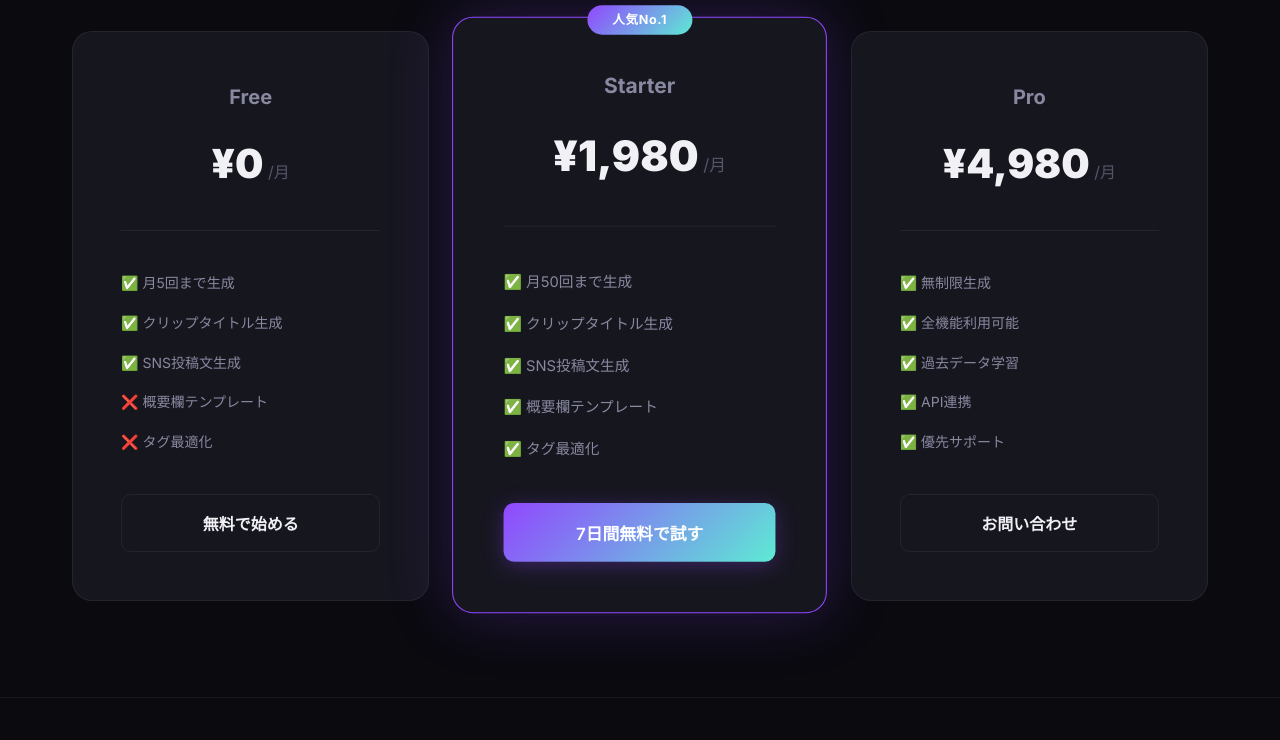
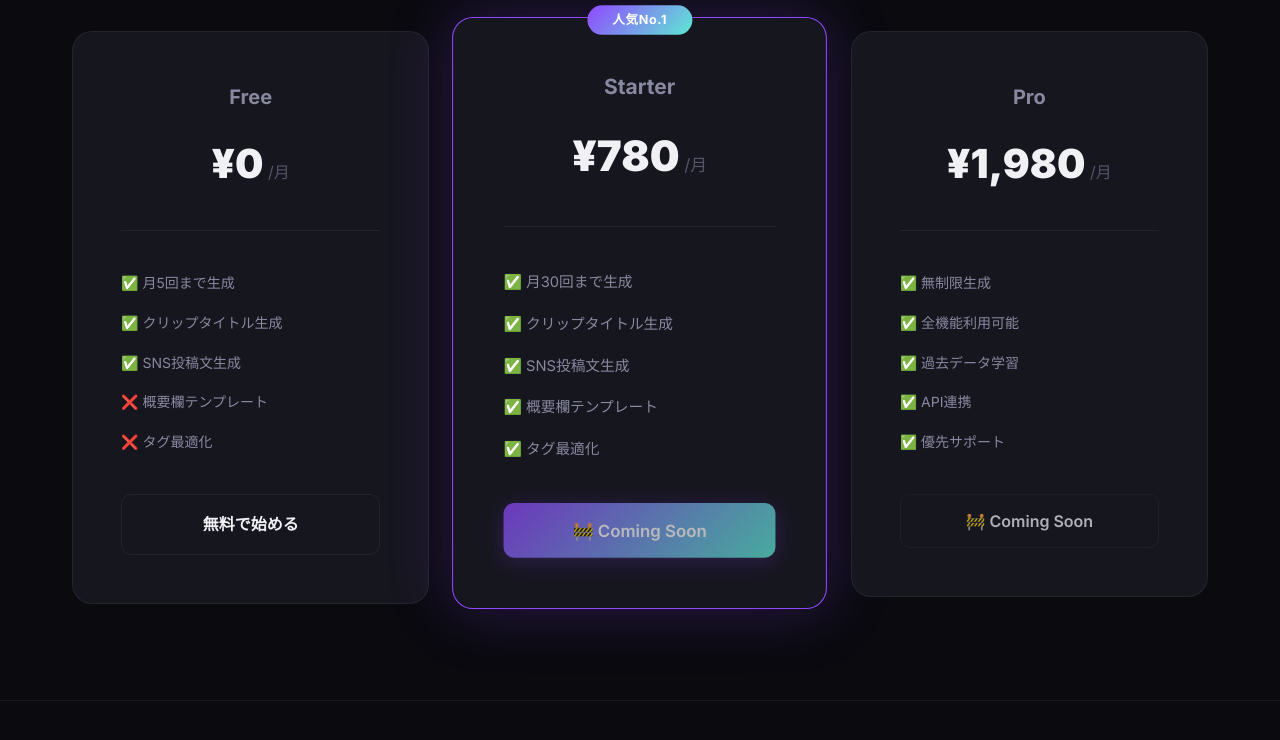
Before and after one commit to machumachurin/clipforge-ai, a website: page public/index.html in a window 1280 px wide. Shown: the part 4040-4780 px from the top of the page. Drawn offline with Linux system fonts and the light colour scheme.

Commit message:
料金改定: Starter ¥780, Pro ¥1,980 + Coming Soonボタン

```diff
--- a/public/index.html
+++ b/public/index.html
@@ -275,7 +275,7 @@
                         <li>❌ 概要欄テンプレート</li>
                         <li>❌ タグ最適化</li>
                     </ul>
-                    <button class="btn btn-outline btn-block">無料で始める</button>
+                    <a href="#generator" class="btn btn-outline btn-block">無料で始める</a>
                 </div>
 
                 <div class="pricing-card pricing-featured">
@@ -283,25 +283,25 @@
                     <div class="pricing-header">
                         <h3>Starter</h3>
                         <div class="pricing-price">
-                            <span class="price-amount">¥1,980</span>
+                            <span class="price-amount">¥780</span>
                             <span class="price-period">/月</span>
                         </div>
                     </div>
                     <ul class="pricing-features">
-                        <li>✅ 月50回まで生成</li>
+                        <li>✅ 月30回まで生成</li>
                         <li>✅ クリップタイトル生成</li>
                         <li>✅ SNS投稿文生成</li>
                         <li>✅ 概要欄テンプレート</li>
                         <li>✅ タグ最適化</li>
                     </ul>
-                    <button class="btn btn-primary btn-block">7日間無料で試す</button>
+                    <button class="btn btn-primary btn-block" disabled style="opacity:0.7;cursor:default;">🚧 Coming Soon</button>
                 </div>
 
                 <div class="pricing-card">
                     <div class="pricing-header">
                         <h3>Pro</h3>
                         <div class="pricing-price">
-                            <span class="price-amount">¥4,980</span>
+                            <span class="price-amount">¥1,980</span>
                             <span class="price-period">/月</span>
                         </div>
                     </div>
@@ -312,7 +312,7 @@
                         <li>✅ API連携</li>
                         <li>✅ 優先サポート</li>
                     </ul>
-                    <button class="btn btn-outline btn-block">お問い合わせ</button>
+                    <button class="btn btn-outline btn-block" disabled style="opacity:0.7;cursor:default;">🚧 Coming Soon</button>
                 </div>
             </div>
         </div>
```
